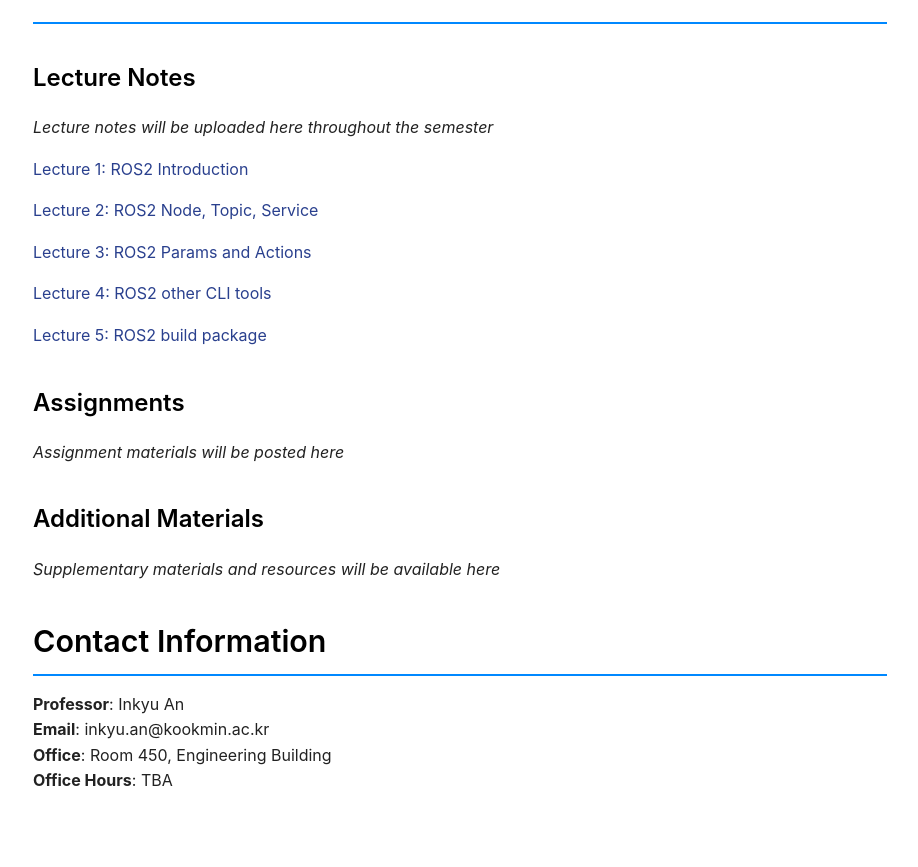
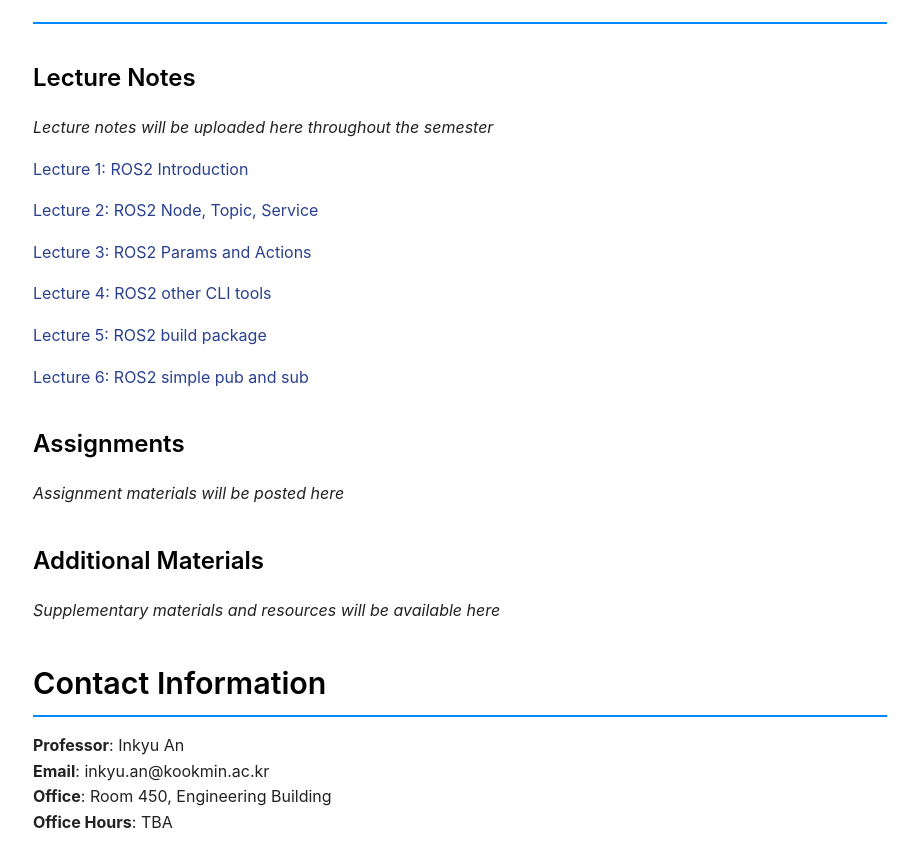
Before and after one commit to mairlab-KM/mairlab-KM.github.io, a Jekyll site: the page built from courses/operating-systems-practice-2025fall.md, in a window 1280 px wide and 900 px high, scrolled down 3639 px. Shown: the top 867 px of the window, without its empty margins (180-1098 px from the left). Built offline with Jekyll 4.4.1, drawn with Linux system fonts in a browser that asks for light colours.

Commit message:
Update Lecture 6 of OS Practice

```diff
--- a/courses/operating-systems-practice-2025fall.md
+++ b/courses/operating-systems-practice-2025fall.md
@@ -165,6 +165,8 @@ By the end of this course, students will be able to:
 
 [Lecture 5: ROS2 build package](/assets/courses/operating-systems-practice-2025fall/lectures/Lec5_ROS2_build_package.pdf)
 
+[Lecture 6: ROS2 simple pub and sub](/assets/courses/operating-systems-practice-2025fall/lectures/Lec6_ROS2_simple_pub_sub.pdf)
+
 <!-- Example format - uncomment and modify as you add materials:
 - [Lecture 1: Introduction to OS Practice](/assets/courses/operating-systems-practice-2025fall/lectures/lecture01-introduction.pdf)
 - [Lecture 2: Process Management](/assets/courses/operating-systems-practice-2025fall/lectures/lecture02-processes.pdf)
```
Also changed, not shown: 1 other file.
